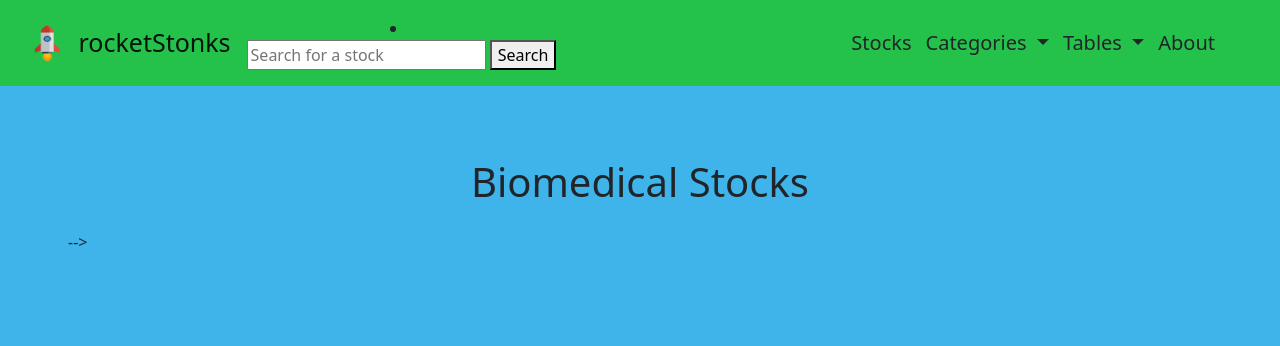
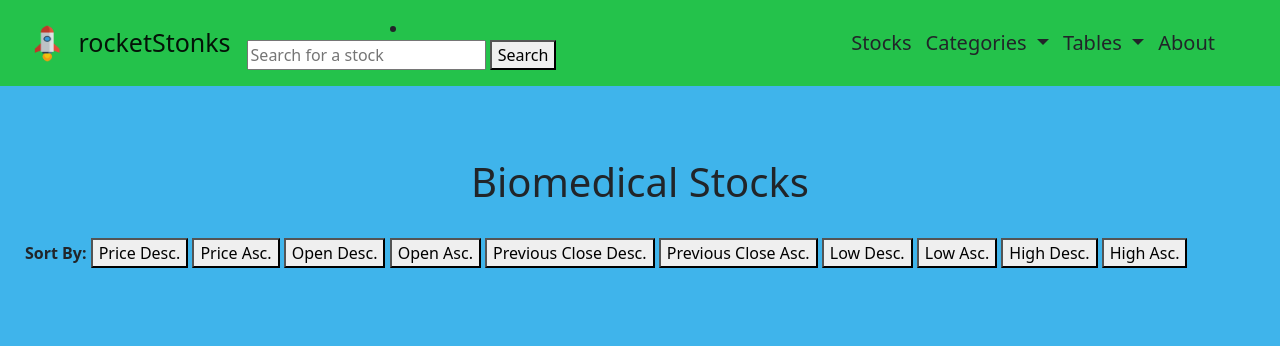
Before and after one commit to marketsupreme/rocketStonks, a Flask app: page /cat/bio in a window 1280 px wide. Shown: the top 346 px of the page. Run offline with Flask 2, Linux system fonts and the light colour scheme; data that the repository does not hold is empty.

Commit message:
Added sorting to all category pages. Close #42.

```diff
--- a/main.py
+++ b/main.py
@@ -69,22 +69,110 @@ def cat():
 @app.route('/cat/bio')
 def catBio():
     # sorts for category = biomedical in html with jinja
-    stocks = Stock.query.all()
-    return render_template('nav_bar.html') + render_template('catBiomedical.html', stocks=stocks)
+    # creates stock page with cards sorted by filter, in asc/desc order, and by page
+    sortBy = request.args.get('sortBy')
+    asc = request.args.get('asc')
+    if sortBy == None:
+        stocks = Stock.query.all()
+    elif sortBy == 'Price':
+        if asc == 'True':
+            stocks = Stock.query.order_by(Stock.price.desc()).all()
+        else:
+            stocks = Stock.query.order_by(Stock.price).all()
+    elif sortBy == 'Open':
+        if asc == 'True':
+            stocks = Stock.query.order_by(Stock.open.desc()).all()
+        else:
+            stocks = Stock.query.order_by(Stock.open).all()
+    elif sortBy == 'PreviousClose':
+        if asc == 'True':
+            stocks = Stock.query.order_by(Stock.previousClose.desc()).all()
+        else:
+            stocks = Stock.query.order_by(Stock.previousClose).all()
+    elif sortBy == 'Low':
+        if asc == 'True':
+            stocks = Stock.query.order_by(Stock.low.desc()).all()
+        else:
+            stocks = Stock.query.order_by(Stock.low).all()
+    else:
+        if asc == 'True':
+            stocks = Stock.query.order_by(Stock.high.desc()).all()
+        else:
+            stocks = Stock.query.order_by(Stock.high).all()
+    return render_template('nav_bar.html') + render_template('catBiomedical.html', stocks=stocks, sortBy=sortBy, asc=asc)
 
 
 @app.route('/cat/industry/')
 def catIndustry():
     # sorts for category = industry in html with jinja
+    # creates stock page with cards sorted by filter, in asc/desc order, and by page
+    sortBy = request.args.get('sortBy')
+    asc = request.args.get('asc')
+    if sortBy == None:
+        stocks = Stock.query.all()
+    elif sortBy == 'Price':
+        if asc == 'True':
+            stocks = Stock.query.order_by(Stock.price.desc()).all()
+        else:
+            stocks = Stock.query.order_by(Stock.price).all()
+    elif sortBy == 'Open':
+        if asc == 'True':
+            stocks = Stock.query.order_by(Stock.open.desc()).all()
+        else:
+            stocks = Stock.query.order_by(Stock.open).all()
+    elif sortBy == 'PreviousClose':
+        if asc == 'True':
+            stocks = Stock.query.order_by(Stock.previousClose.desc()).all()
+        else:
+            stocks = Stock.query.order_by(Stock.previousClose).all()
+    elif sortBy == 'Low':
+        if asc == 'True':
+            stocks = Stock.query.order_by(Stock.low.desc()).all()
+        else:
+            stocks = Stock.query.order_by(Stock.low).all()
+    else:
+        if asc == 'True':
+            stocks = Stock.query.order_by(Stock.high.desc()).all()
+        else:
+            stocks = Stock.query.order_by(Stock.high).all()
+    return render_template('nav_bar.html') + render_template('catIndustry.html', stocks=stocks, sortBy=sortBy, asc=asc)
     stocks = Stock.query.all()
-    return render_template('nav_bar.html') + render_template('catIndustry.html', stocks=stocks)
 
 
 @app.route('/cat/tech/')
 def catTech():
     # sorts for category = technology in html with jinja
-    stocks = Stock.query.all()
-    return render_template('nav_bar.html') + render_template('catTech.html', stocks=stocks)
+    # creates stock page with cards sorted by filter, in asc/desc order, and by page
+    sortBy = request.args.get('sortBy')
+    asc = request.args.get('asc')
+    if sortBy == None:
+        stocks = Stock.query.all()
+    elif sortBy == 'Price':
+        if asc == 'True':
+            stocks = Stock.query.order_by(Stock.price.desc()).all()
+        else:
+            stocks = Stock.query.order_by(Stock.price).all()
+    elif sortBy == 'Open':
+        if asc == 'True':
+            stocks = Stock.query.order_by(Stock.open.desc()).all()
+        else:
+            stocks = Stock.query.order_by(Stock.open).all()
+    elif sortBy == 'PreviousClose':
+        if asc == 'True':
+            stocks = Stock.query.order_by(Stock.previousClose.desc()).all()
+        else:
+            stocks = Stock.query.order_by(Stock.previousClose).all()
+    elif sortBy == 'Low':
+        if asc == 'True':
+            stocks = Stock.query.order_by(Stock.low.desc()).all()
+        else:
+            stocks = Stock.query.order_by(Stock.low).all()
+    else:
+        if asc == 'True':
+            stocks = Stock.query.order_by(Stock.high.desc()).all()
+        else:
+            stocks = Stock.query.order_by(Stock.high).all()
+    return render_template('nav_bar.html') + render_template('catTech.html', stocks=stocks, sortBy=sortBy, asc=asc)
 
 
 # Projections page TODO
--- a/templates/catBiomedical.html
+++ b/templates/catBiomedical.html
@@ -19,6 +19,16 @@
 
 		<br/><br/><br/>
 		<h1>Biomedical Stocks</h1><br/>
+		<strong> &nbsp &nbsp &nbsp Sort By: </strong><button onclick = "location.href = '{{url_for('catBio', sortBy = 'Price', asc = True)}}';"> Price Desc. </button>
+		<button onclick = "location.href = '{{url_for('catBio', sortBy = 'Price', asc = False)}}';"> Price Asc. </button>
+		<button onclick = "location.href = '{{url_for('catBio', sortBy = 'Open', asc = True)}}';"> Open Desc. </button>
+		<button onclick = "location.href = '{{url_for('catBio', sortBy = 'Open', asc = False)}}';"> Open Asc. </button>
+		<button onclick = "location.href = '{{url_for('catBio', sortBy = 'PreviousClose', asc = True)}}';"> Previous Close Desc. </button>
+		<button onclick = "location.href = '{{url_for('catBio', sortBy = 'PreviousClose', asc = False)}}';"> Previous Close Asc. </button>
+		<button onclick = "location.href = '{{url_for('catBio', sortBy = 'Low', asc = True)}}';"> Low Desc. </button>
+		<button onclick = "location.href = '{{url_for('catBio', sortBy = 'Low', asc = False)}}';"> Low Asc. </button>
+		<button onclick = "location.href = '{{url_for('catBio', sortBy = 'High', asc = True)}}';"> High Desc. </button>
+		<button onclick = "location.href = '{{url_for('catBio', sortBy = 'High', asc = False)}}';"> High Asc. </button>
 
 		<div class="row row-cols-1 row-cols-md-4 g-4" style ="padding-top:1em; padding-left:5em; padding-right:5em;">
 		{% for i in stocks %}
@@ -34,37 +44,6 @@
 				</div>
 			{% endif %}
 		{% endfor %}
-				<!-- <div class="card h-100" onclick = "location.href = '{{url_for('MRNA')}}';" onmouseover="">
-					<img src="/static/images/moderna-logo.jpg" class="card-img-top" alt="moderna logo">
-					<div class="card-body">
-						<h5 class="card-title"> Moderna Inc. <strong>(MRNA)</strong> </h5>
-					</div>
-				</div>
-			</div>
-			<div class="col">
-				<div class="card h-100" onclick = "location.href = '{{url_for('dummy')}}';" onmouseover="">
-					<img src="/static/images/Pfizer-logo.jpg" class="card-img-top" alt="pfizer logo">
-					<div class="card-body">
-						<h5 class="card-title"> Pfizer Inc. <strong> (PFE) </strong></h5>
-					</div>
-				</div>
-			</div>
-			<div class="col">
-				<div class="card h-100" onclick = "location.href = '{{url_for('dummy')}}';" onmouseover="">
-					<img src="/static/images/Alexion-logo.png" class="card-img-top" alt="alexion logo">
-					<div class="card-body">
-						<h5 class="card-title"> Alexion Pharmaceuticals, Inc. <strong> (ALXN) </strong></h5>
-					</div>
-				</div>
-			</div>
-			<div class="col">
-				<div class="card h-100" onclick = "location.href = '{{url_for('dummy')}}';" onmouseover="">
-					<img src="/static/images/Novartis-logo.webp" class="card-img-top" alt="novartis logo">
-					<div class="card-body">
-						<h5 class="card-title"> Novartis AG <strong> (NVS) </strong></h5>
-					</div>
-				</div>
-			</div> --> -->
-		<!-- </div> -->
+		</div>
 	</body>
 </html>
--- a/templates/nav_bar.html
+++ b/templates/nav_bar.html
@@ -46,8 +46,8 @@
                     Categories
                 </a>
                 <ul class="dropdown-menu" aria-labelledby="navbarDropdownMenuLink">
-                    <li><a class="dropdown-item" href="{{url_for('catBio')}}">Biomedical</a></li>
-                    <li><a class="dropdown-item" href="{{url_for('catIndustry')}}">Industry</a></li>
+                    <li><a class="dropdown-item" href="{{url_for('catBio', sortBy = None, asc = 'True')}}">Biomedical</a></li>
+                    <li><a class="dropdown-item" href="{{url_for('catIndustry', sortBy = None, asc = 'True')}}">Industry</a></li>
                     <li><a class="dropdown-item" href="{{url_for('catTech')}}">Technology</a></li>
                     <!-- <li><a class="dropdown-item disabled" href="{{url_for('catCrypto')}}">Cryptocurrency</a></li>
                     <li><a class="dropdown-item disabled" href="{{url_for('catPenny')}}">Penny Stocks</a></li> -->
```
Also changed, not shown: templates/catIndustry.html (+10 -33 lines), templates/catTech.html (+10 -32 lines).
